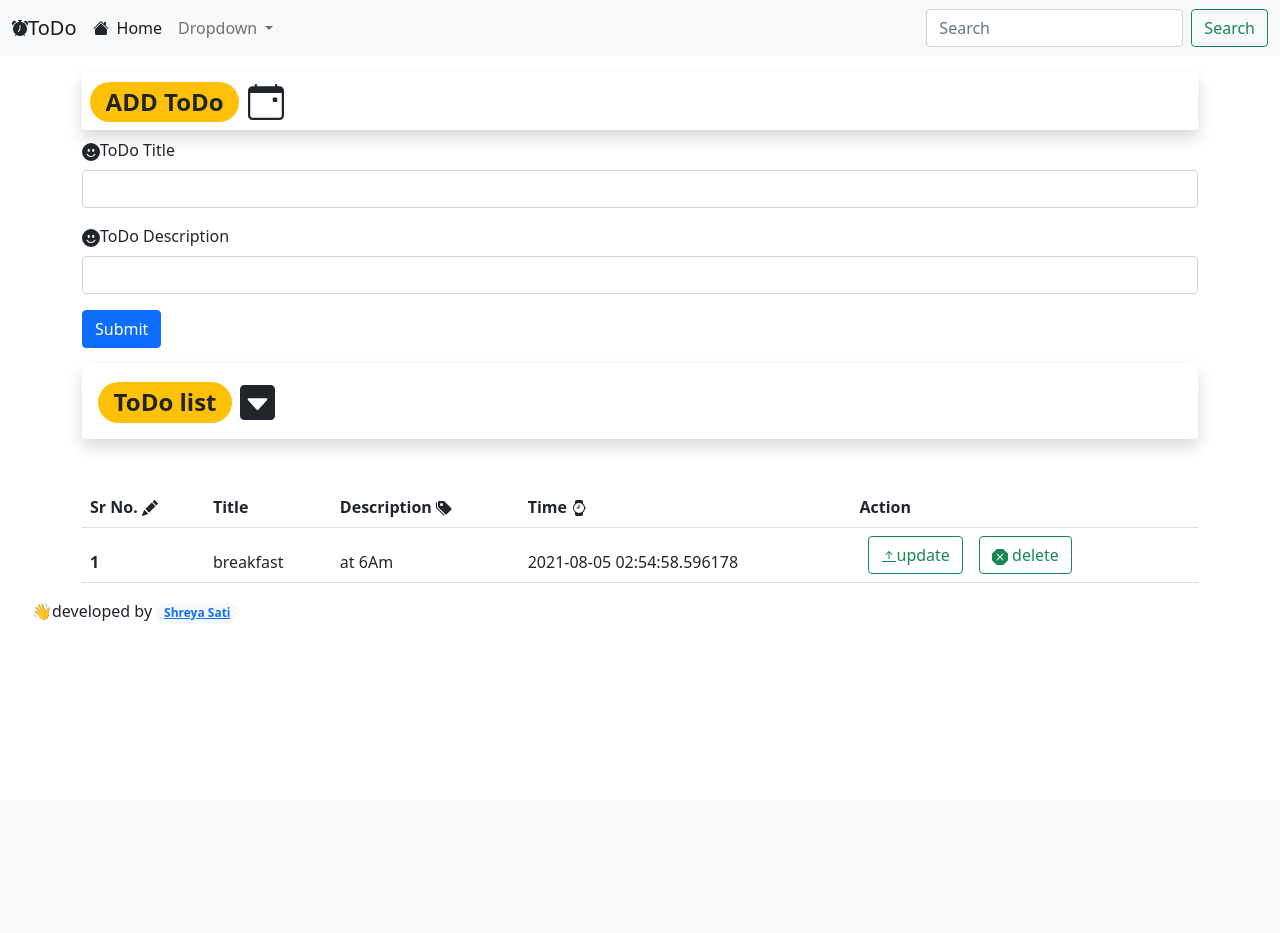
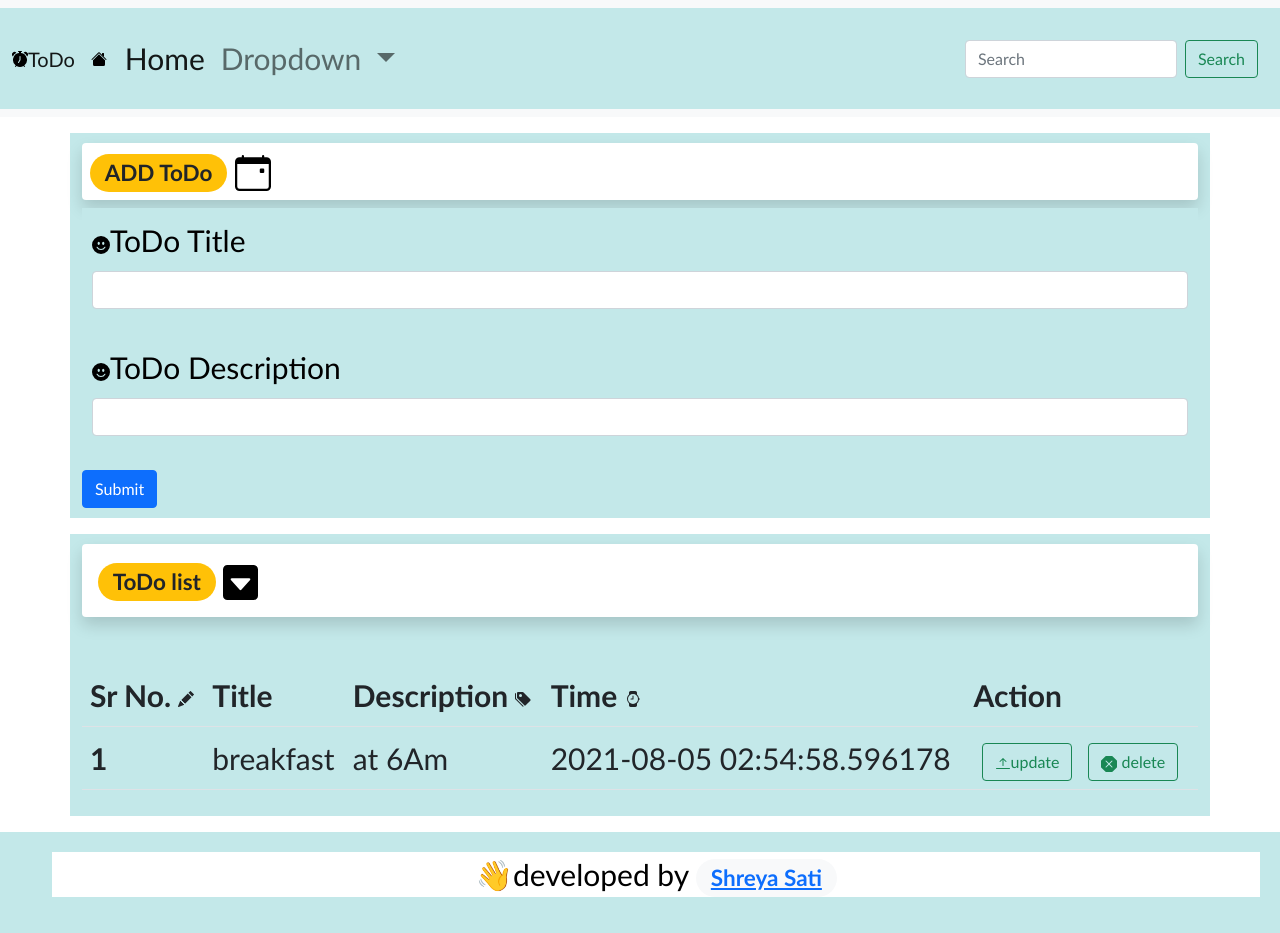
Before and after one commit to shreyasati16/To-Do_web-application, a Flask app: page / in a window 1280 px wide. Before the commit the page ends 621 px from the top, so only its background shows below. Run offline with Flask 2, Linux system fonts and the light colour scheme; data comes from the database, SQL or seed files in the repository.

Commit message:
Update base.html

```diff
--- a/templates/base.html
+++ b/templates/base.html
@@ -2,6 +2,18 @@
 <html lang="en">
 
 <head>
+    <style>
+    div{
+      color:solid black;
+      background-color: darksalmon;
+      padding: 10px;
+      font-family: cursive;
+      font-size: larger;
+      text-align: left;
+    }
+
+
+  </style>
 
   <!-- Required meta tags -->
   <meta charset="utf-8">
@@ -17,9 +29,17 @@
 </head>
 
 <body>
-    <link rel="stylesheet" href="{{ url_for('static', filename='style.css') }}">
+
     <nav class="navbar navbar-expand-lg navbar-light bg-light">
         <div class="container-fluid">
+        <style>
+        div{
+          color: black;
+          background-color: rgb(195, 232, 233);
+          font-family: 'Gill Sans', 'Gill Sans MT', Calibri, 'Trebuchet MS', sans-serif;
+          font-size: 30px;
+        }
+      </style>
             <svg xmlns="http://www.w3.org/2000/svg" width="16" height="16" fill="currentColor" class="bi bi-alarm-fill" viewBox="0 0 16 16">
                 <path d="M6 .5a.5.5 0 0 1 .5-.5h3a.5.5 0 0 1 0 1H9v1.07a7.001 7.001 0 0 1 3.274 12.474l.601.602a.5.5 0 0 1-.707.708l-.746-.746A6.97 6.97 0 0 1 8 16a6.97 6.97 0 0 1-3.422-.892l-.746.746a.5.5 0 0 1-.707-.708l.602-.602A7.001 7.001 0 0 1 7 2.07V1h-.5A.5.5 0 0 1 6 .5zm2.5 5a.5.5 0 0 0-1 0v3.362l-1.429 2.38a.5.5 0 1 0 .858.515l1.5-2.5A.5.5 0 0 0 8.5 9V5.5zM.86 5.387A2.5 2.5 0 1 1 4.387 1.86 8.035 8.035 0 0 0 .86 5.387zM11.613 1.86a2.5 2.5 0 1 1 3.527 3.527 8.035 8.035 0 0 0-3.527-3.527z"/>
               </svg>
@@ -65,13 +85,23 @@
 
 {% endblock body  %}
 </body>
+    <footer>
+  <div>
+    <style>
+      .shazz{
+        color: black;
+        background-color: white;
+         text-align: center;
+      }
+      </style>
 <div>
   <ul>
 
-      <p>👋developed by <span class="badge rounded-pill bg-light text-dark"><a href="https://www.linkedin.com/in/shreya-sati-13b52a1b5/">Shreya Sati</a>
+      <p class="shazz">👋developed by <span class="badge rounded-pill bg-light text-dark"><a href="https://www.linkedin.com/in/shreya-sati-13b52a1b5/">Shreya Sati</a>
       </span> </p>
   </ul>
 </div>
+      </footer>
 
 
 </html>
```
